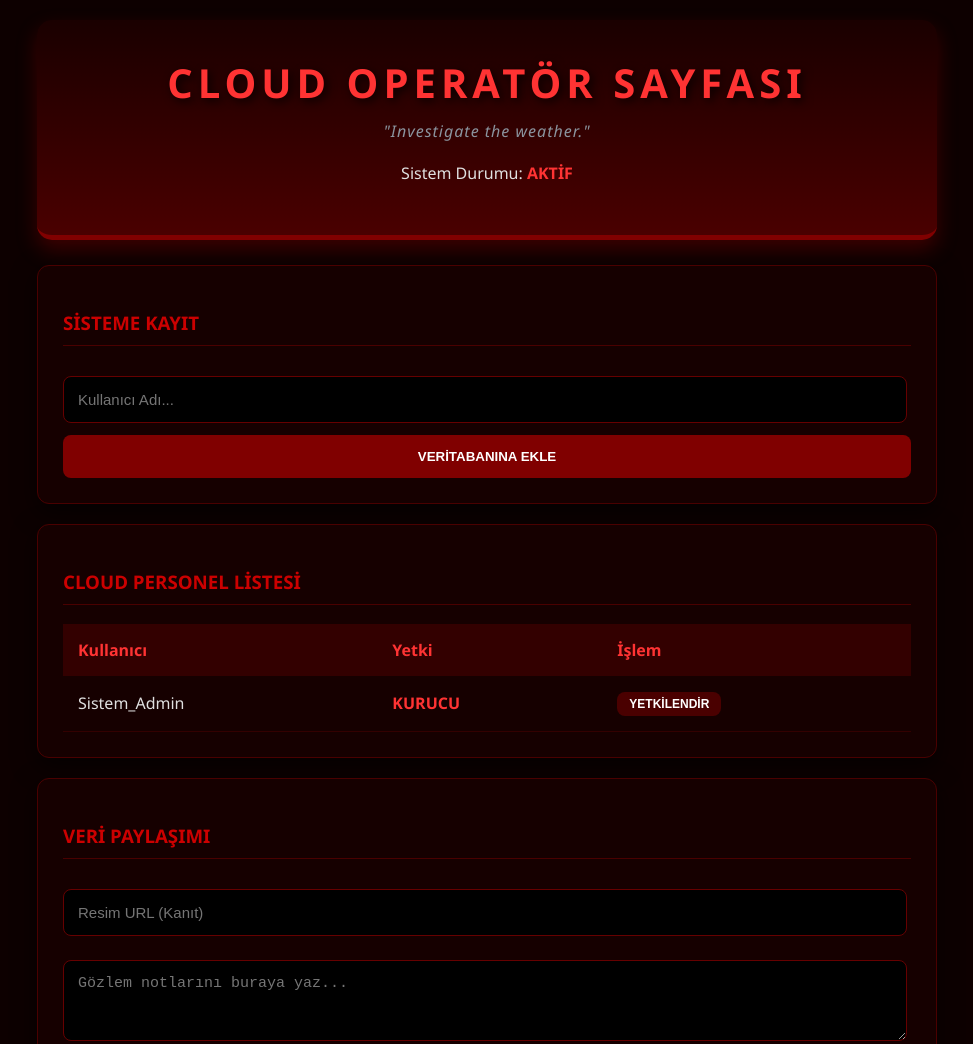
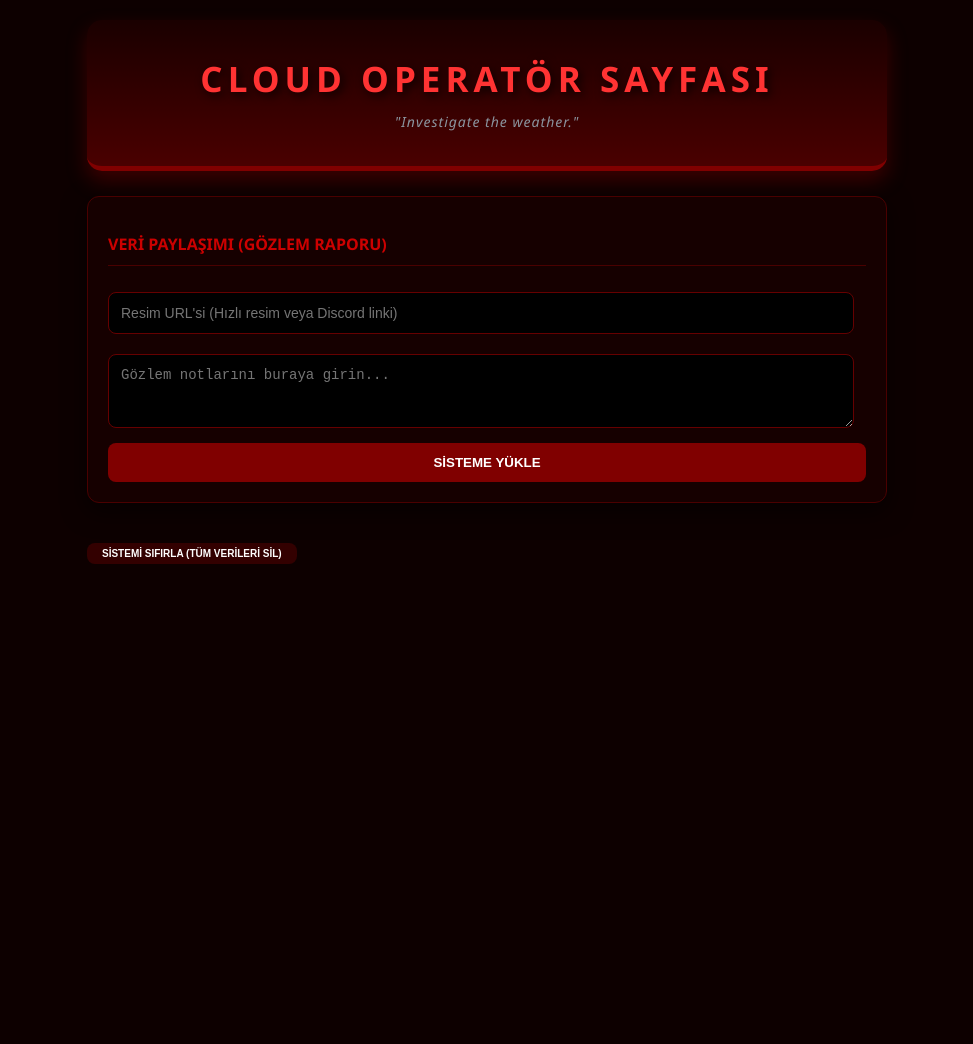
Before and after one commit to Batu6I/CLOUD, a plain HTML site: page index.html in a window 1280 px wide. Shown: the top 1044 px of the page, without its empty margins (153-1126 px from the left). After the commit the page ends 800 px from the top, so only its background shows below. Drawn offline with Linux system fonts and the light colour scheme.

Commit message:
Refactor index.html for layout and functionality
Updated styling and structure for improved layout and functionality.

```diff
--- a/index.html
+++ b/index.html
@@ -29,7 +29,7 @@
             text-transform: uppercase;
             letter-spacing: 5px;
             margin: 0;
-            font-size: 40px;
+            font-size: 35px;
             text-shadow: 3px 3px 10px rgba(0,0,0,0.8);
         }
 
@@ -38,45 +38,57 @@
             font-style: italic;
             margin-top: 10px;
             letter-spacing: 1px;
-            font-size: 16px;
+            font-size: 14px;
         }
 
-        .container { max-width: 900px; margin: auto; }
+        .container { max-width: 800px; margin: auto; }
 
         .card {
             background: #160000;
-            padding: 25px;
+            padding: 20px;
             border-radius: 12px;
             margin-bottom: 20px;
             border: 1px solid #4a0000;
             box-shadow: 0 8px 24px rgba(0,0,0,0.6);
         }
 
-        h3 { color: #cc0000; border-bottom: 1px solid #4a0000; padding-bottom: 10px; text-transform: uppercase; }
+        h3 { color: #cc0000; border-bottom: 1px solid #4a0000; padding-bottom: 10px; text-transform: uppercase; font-size: 16px; }
 
         input, textarea {
-            width: 96%; margin: 12px 0; padding: 14px;
-            background: #000000; color: white; border: 1px solid #660000; border-radius: 8px;
-            font-size: 15px;
+            width: 95%; margin: 10px 0; padding: 12px;
+            background: #000; color: white; border: 1px solid #660000; border-radius: 8px;
+            font-size: 14px;
         }
 
         button {
-            width: 100%; padding: 14px; background: #800000;
+            width: 100%; padding: 12px; background: #800000;
             border: none; border-radius: 8px; cursor: pointer; font-weight: bold; color: white;
             transition: 0.3s; text-transform: uppercase;
         }
 
-        button:hover { background: #b30000; transform: translateY(-2px); box-shadow: 0 5px 15px rgba(179,0,0,0.4); }
+        button:hover { background: #b30000; transform: translateY(-2px); }
 
-        table { width: 100%; border-collapse: collapse; margin-top: 15px; }
-        th { background: #330000; color: #ff3333; padding: 15px; text-align: left; }
-        td { padding: 15px; border-bottom: 1px solid #330000; }
+        /* PAYLAŞIM VE YORUM ALANI */
+        .post { background: #160000; border: 1px solid #4a0000; border-radius: 12px; margin-top: 25px; overflow: hidden; }
+        .post img { width: 100%; max-height: 450px; object-fit: cover; border-bottom: 1px solid #4a0000; }
+        .post-content { padding: 20px; }
 
-        .role-text { font-weight: bold; color: #ff3333; text-transform: uppercase; }
+        .comment-section { background: #0a0000; padding: 15px; border-top: 1px solid #330000; }
+        .comment {
+            background: #1a0000;
+            padding: 10px;
+            border-radius: 6px;
+            margin-bottom: 8px;
+            font-size: 13px;
+            border-left: 3px solid #800000;
+        }
+        .comment b { color: #ff3333; margin-right: 5px; }
 
-        .post { background: #160000; border: 1px solid #4a0000; border-radius: 15px; margin-top: 25px; overflow: hidden; }
-        .post-content { padding: 20px; }
-        .post img { width: 100%; border-bottom: 1px solid #4a0000; }
+        .comment-input-group { display: flex; gap: 10px; margin-top: 15px; }
+        .comment-input-group input { margin: 0; padding: 10px; font-size: 13px; flex-grow: 1; }
+        .comment-input-group button { width: 100px; padding: 10px; font-size: 11px; }
+
+        .delete-btn { background: #330000; font-size: 10px; margin-top: 20px; width: auto; padding: 5px 15px; }
     </style>
 </head>
 <body>
@@ -85,99 +97,106 @@
         <header>
             <h1>CLOUD OPERATÖR SAYFASI</h1>
             <div class="slogan">"Investigate the weather."</div>
-            <p style="margin-top:20px;">Sistem Durumu: <b style="color:#ff3333">AKTİF</b></p>
         </header>
 
         <div class="card">
-            <h3>Sisteme Kayıt</h3>
-            <input type="text" id="regName" placeholder="Kullanıcı Adı...">
-            <button onclick="kayitOl()">Veritabanına Ekle</button>
-        </div>
-
-        <div class="card">
-            <h3>CLOUD Personel Listesi</h3>
-            <table>
-                <thead>
-                    <tr>
-                        <th>Kullanıcı</th>
-                        <th>Yetki</th>
-                        <th>İşlem</th>
-                    </tr>
-                </thead>
-                <tbody id="user-list">
-                    </tbody>
-            </table>
-        </div>
-
-        <div class="card">
-            <h3>Veri Paylaşımı</h3>
-            <input type="text" id="imageUrl" placeholder="Resim URL (Kanıt)">
-            <textarea id="caption" rows="3" placeholder="Gözlem notlarını buraya yaz..."></textarea>
-            <button onclick="paylas()">Yayına Ver</button>
+            <h3>Veri Paylaşımı (Gözlem Raporu)</h3>
+            <input type="text" id="imgUrl" placeholder="Resim URL'si (Hızlı resim veya Discord linki)">
+            <textarea id="postText" rows="3" placeholder="Gözlem notlarını buraya girin..."></textarea>
+            <button onclick="yeniPaylasim()">Sisteme Yükle</button>
         </div>
 
         <div id="feed"></div>
+
+        <button class="delete-btn" onclick="verileriSifirla()">Sistemi Sıfırla (Tüm Verileri Sil)</button>
     </div>
 
     <script>
-        let users = [
-            { id: 1, name: "Sistem_Admin", role: "Kurucu" }
-        ];
+        // Verileri tarayıcı hafızasından yükle
+        let posts = JSON.parse(localStorage.getItem('cloud_posts')) || [];
 
-        window.onload = listeyiGuncelle;
+        window.onload = akisiGuncelle;
 
-        function listeyiGuncelle() {
-            const liste = document.getElementById('user-list');
-            liste.innerHTML = "";
-            users.forEach(user => {
-                liste.innerHTML += `
-                    <tr>
-                        <td>${user.name}</td>
-                        <td class="role-text">${user.role}</td>
-                        <td>
-                            <button style="width:auto; padding:5px 12px; font-size:12px; background:#4a0000;" onclick="yetkiVer(${user.id}, 'Operatör')">Yetkilendir</button>
-                        </td>
-                    </tr>
+        function yeniPaylasim() {
+            const url = document.getElementById('imgUrl').value;
+            const text = document.getElementById('postText').value;
+
+            if(!url || !text) {
+                alert("Lütfen resim linki ve notu eksiksiz girin!");
+                return;
+            }
+
+            const post = {
+                id: Date.now(),
+                image: url,
+                content: text,
+                comments: []
+            };
+
+            posts.unshift(post); // Yeni paylaşımı başa ekle
+            veriyiKaydet();
+            akisiGuncelle();
+
+            document.getElementById('imgUrl').value = "";
+            document.getElementById('postText').value = "";
+        }
+
+        function yorumEkle(postId) {
+            const input = document.getElementById(`comment-in-${postId}`);
+            if(!input.value.trim()) return;
+
+            const post = posts.find(p => p.id === postId);
+            post.comments.push({
+                user: "Operatör",
+                text: input.value,
+                time: new Date().toLocaleTimeString()
+            });
+
+            veriyiKaydet();
+            akisiGuncelle();
+        }
+
+        function akisiGuncelle() {
+            const feed = document.getElementById('feed');
+            feed.innerHTML = "";
+
+            posts.forEach(post => {
+                let commentsHtml = post.comments.map(c => `
+                    <div class="comment">
+                        <b>[${c.user}]:</b> ${c.text}
+                        <span style="font-size:10px; color:#444; float:right;">${c.time}</span>
+                    </div>
+                `).join('');
+
+                feed.innerHTML += `
+                    <div class="post">
+                        <img src="${post.image}" onerror="this.src='https://via.placeholder.com/800x400/1a0000/ff3333?text=VERI+YUKLENEMEDI'">
+                        <div class="post-content">
+                            <p>${post.content}</p>
+                        </div>
+                        <div class="comment-section">
+                            <h3>Yorumlar</h3>
+                            <div id="comments-${post.id}">${commentsHtml}</div>
+                            <div class="comment-input-group">
+                                <input type="text" id="comment-in-${post.id}" placeholder="Analiz yazın...">
+                                <button onclick="yorumEkle(${post.id})">Gönder</button>
+                            </div>
+                        </div>
+                    </div>
                 `;
             });
         }
 
-        function kayitOl() {
-            const isim = document.getElementById('regName').value;
-            if(isim.trim() === "") return alert("İsim gerekli!");
-            users.push({ id: users.length + 1, name: isim, role: "Üye" });
-            listeyiGuncelle();
-            document.getElementById('regName').value = "";
-            alert(isim + " sisteme dahil edildi.");
+        function veriyiKaydet() {
+            localStorage.setItem('cloud_posts', JSON.stringify(posts));
         }
 
-        function yetkiVer(id, rol) {
-            const user = users.find(u => u.id === id);
-            if(user) {
-                user.role = rol;
-                listeyiGuncelle();
-                alert(user.name + " yetkisi güncellendi: " + rol);
+        function verileriSifirla() {
+            if(confirm("Tüm paylaşımlar ve yorumlar silinecek. Emin misin?")) {
+                localStorage.removeItem('cloud_posts');
+                posts = [];
+                akisiGuncelle();
             }
-        }
-
-        function paylas() {
-            const url = document.getElementById('imageUrl').value;
-            const text = document.getElementById('caption').value;
-            const feed = document.getElementById('feed');
-            if(url === "") return alert("Görsel URL gerekli!");
-
-            const post = document.createElement('div');
-            post.className = 'post';
-            post.innerHTML = `
-                <img src="${url}" onerror="this.src='https://via.placeholder.com/600x300/1a0000/ff3333?text=VERI+YUKLENEMEDI'">
-                <div class="post-content">
-                    <p style="color:#ff3333; font-size:12px; margin-bottom:10px;">GÖZLEM RAPORU - CLOUD SYSTEM</p>
-                    <p>${text}</p>
-                </div>
-            `;
-            feed.prepend(post);
-            document.getElementById('imageUrl').value = "";
-            document.getElementById('caption').value = "";
         }
     </script>
 </body>
```
